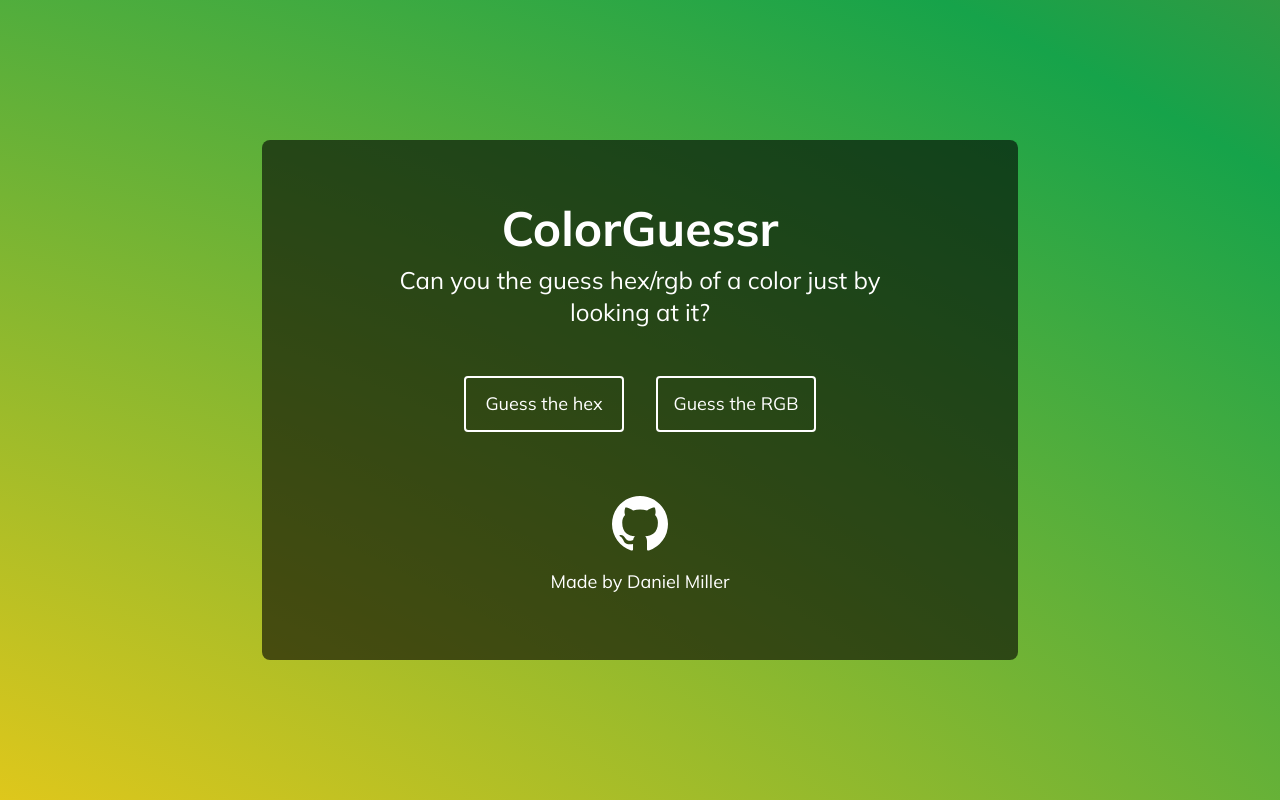
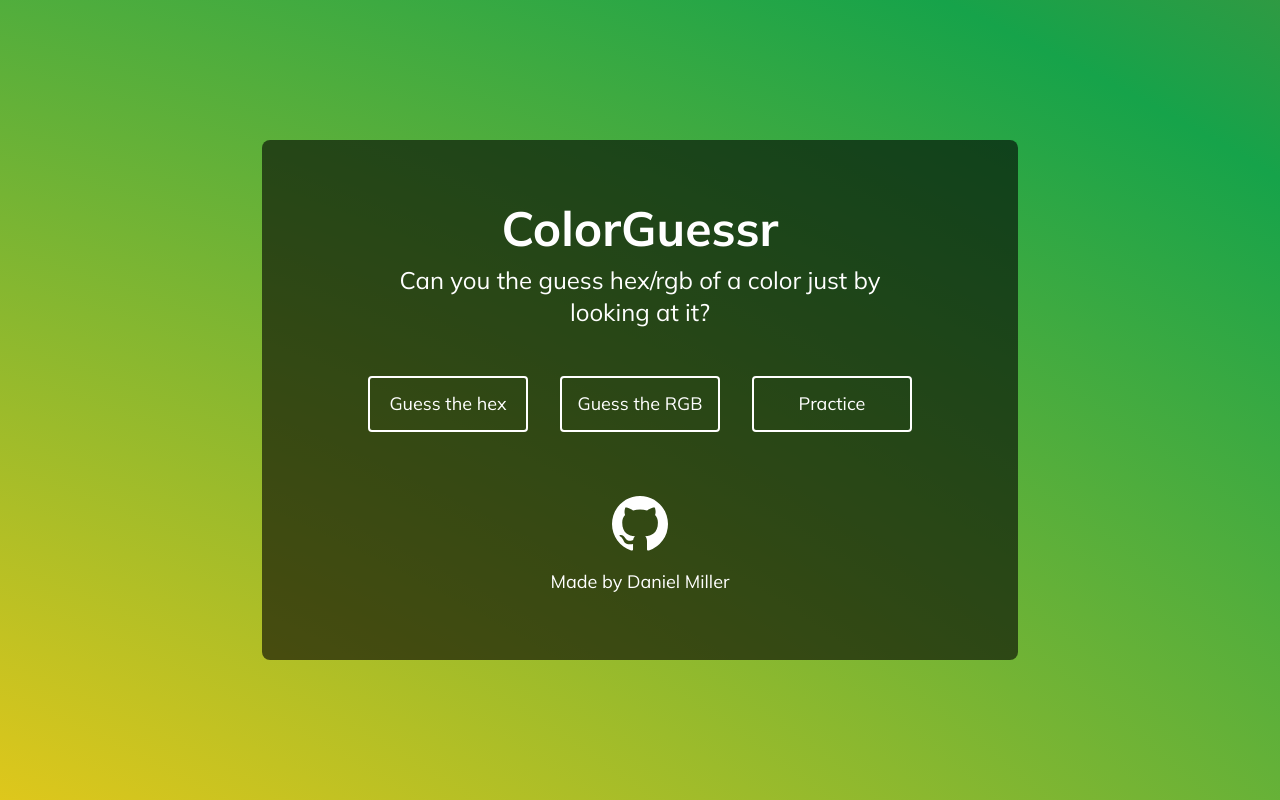
Before and after one commit to syntheit/colorguessr, a Next.js app: page / in a window 1280 px wide. Built offline with nearby package versions, Linux system fonts and the light colour scheme.

Commit message:
Added practice button

```diff
--- a/pages/index.tsx
+++ b/pages/index.tsx
@@ -33,6 +33,11 @@ const Home: NextPage<Props> = () => {
               onClick={() => setSelectedMode("RGB")}
               className="m-4"
             />
+            <Button
+              label="Practice"
+              href="/practice"
+              className="m-4"
+            />
           </div>
           <Link href="https://www.github.com/syntheit/colorguessr">
             <svg className="w-14 h-14 text-white hoverOpacity mb-4">
```
